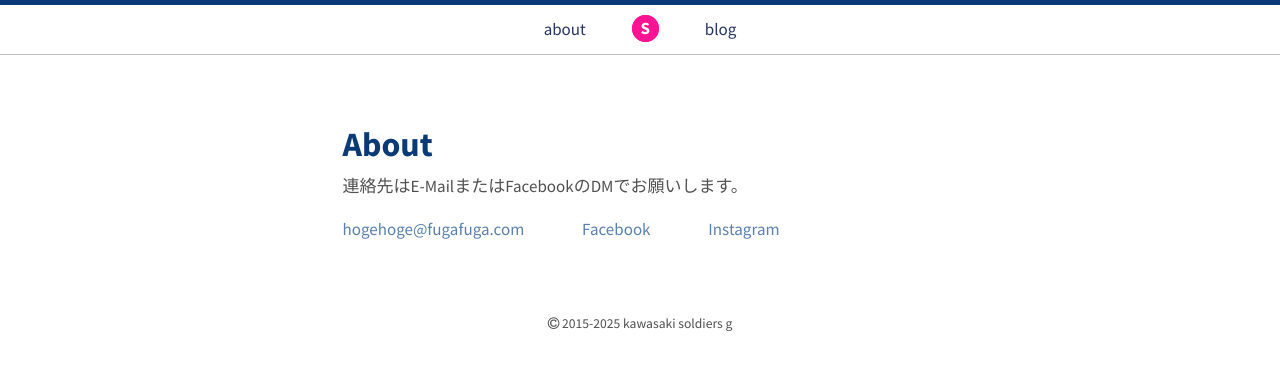
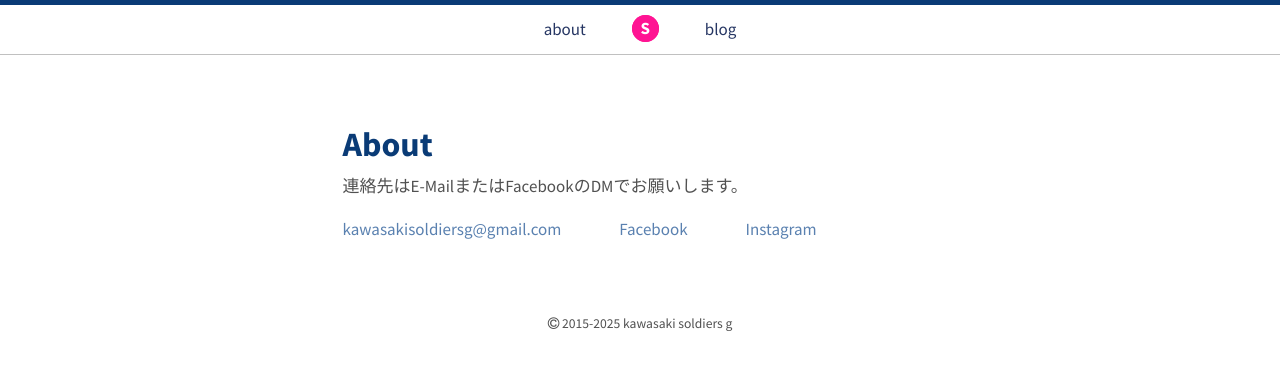
Before and after one commit to soldiersg/soldiersg.github.io, a Jekyll site: the page built from about.md, in a window 1280 px wide. Shown: the top 370 px of the page. Built offline with Jekyll 4.4.1, drawn with Linux system fonts in a browser that asks for light colours.

Commit message:
add E-mail address

```diff
--- a/about.md
+++ b/about.md
@@ -6,7 +6,7 @@ title: About
 連絡先はE-MailまたはFacebookのDMでお願いします。
 
 <div>
-    <a href="mailto:hogehoge@fugafuga.com">hogehoge@fugafuga.com</a>
+    <a href="mailto:kawasakisoldiersg@gmail.com">kawasakisoldiersg@gmail.com</a>
 
     <a href="https://www.facebook.com/KawasakiSoldiersG/">Facebook</a>
 
```
